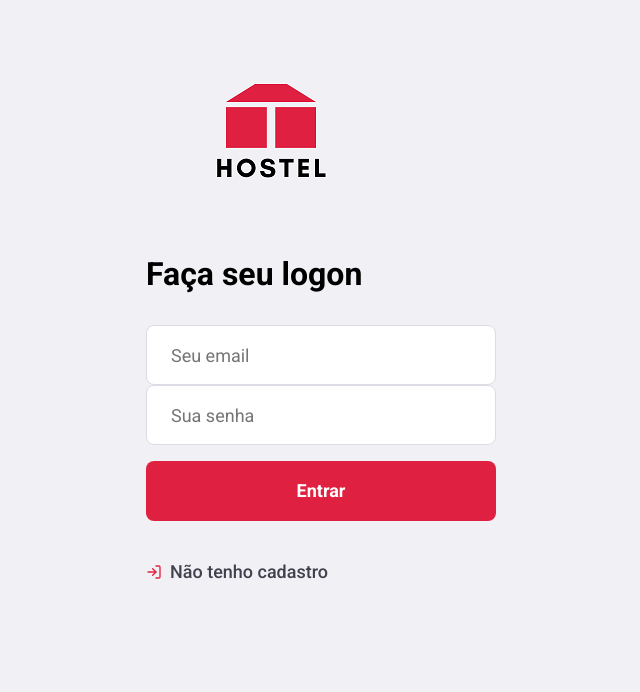
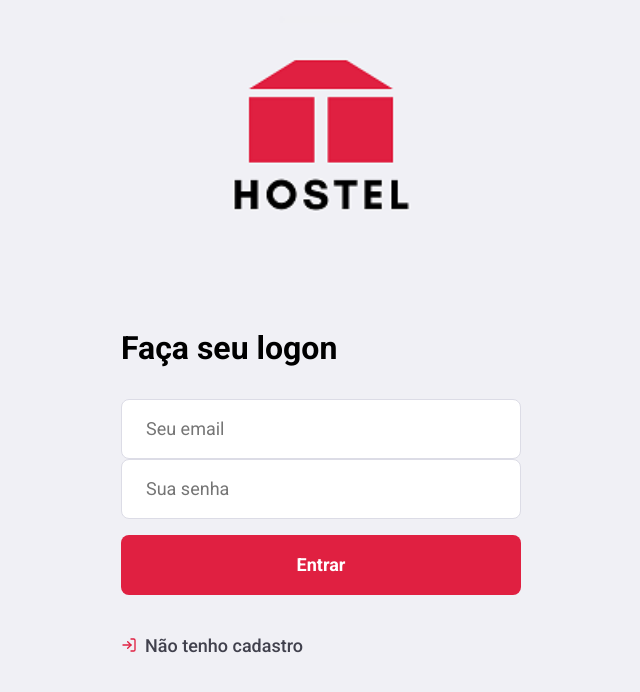
Before and after one commit to pagliaresbcc/Hostel, a React (Create React App) app in the folder frontend/: page / in a window 1280 px wide. Shown: the part 108-800 px from the top of the page, without its empty margins (304-944 px from the left). Built offline with nearby package versions, Linux system fonts and the light colour scheme; the HTML template or start-up script is replaced by a standard one.

Commit message:
centering image

```diff
--- a/frontend/src/pages/Logon/styles.css
+++ b/frontend/src/pages/Logon/styles.css
@@ -11,7 +11,7 @@
 
 .logon-container section.form {
     width: 100%;
-    max-width: 350px;
+    max-width: 400px;
     margin-right: 30px;
 }
 
@@ -23,3 +23,9 @@
     font-size: 32px;
     margin-bottom: 32px;
 }
+
+.logon-container section img {
+    width: 100%;
+    height: 100%;
+    display: flex;
+}
```
